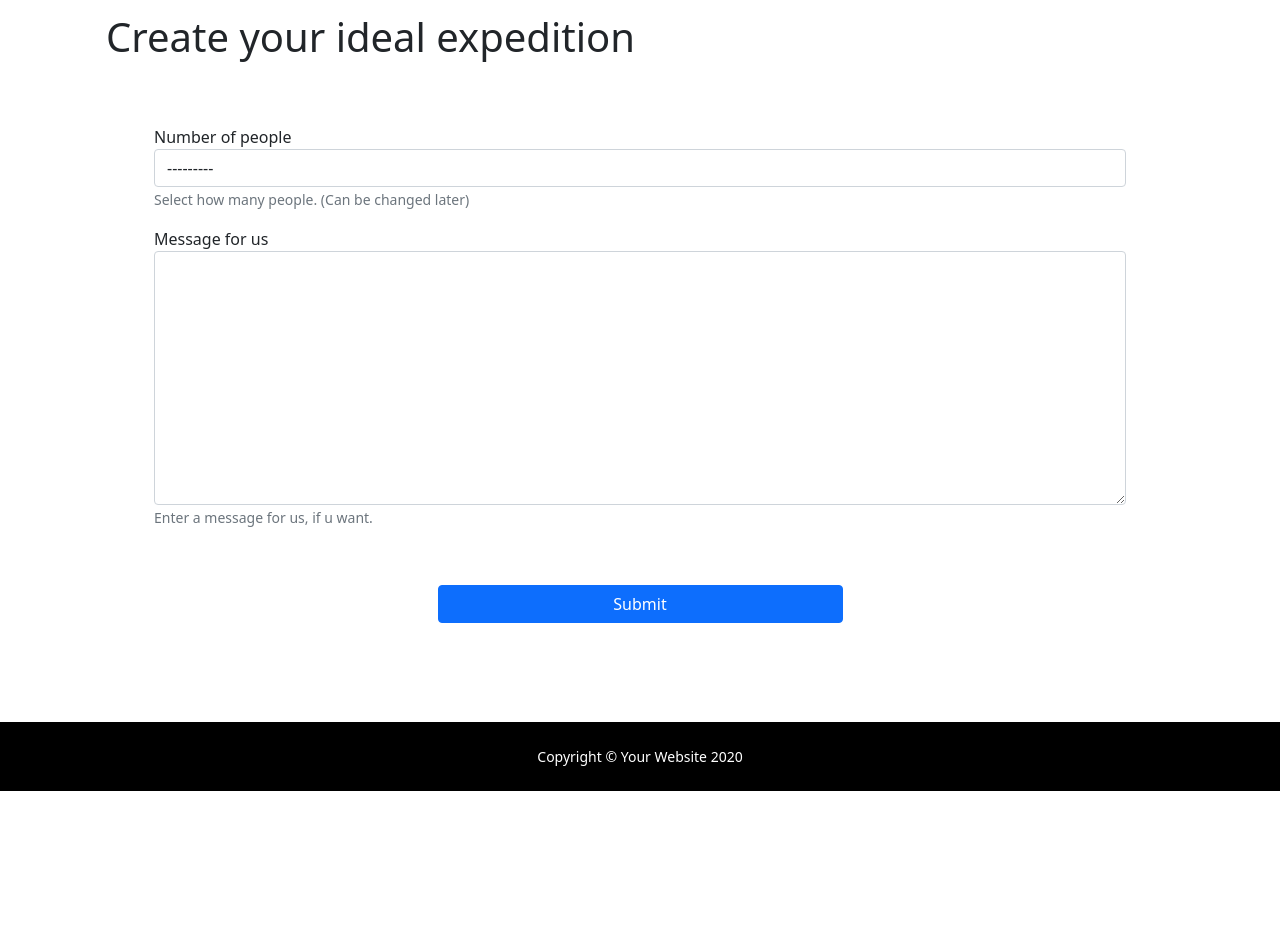
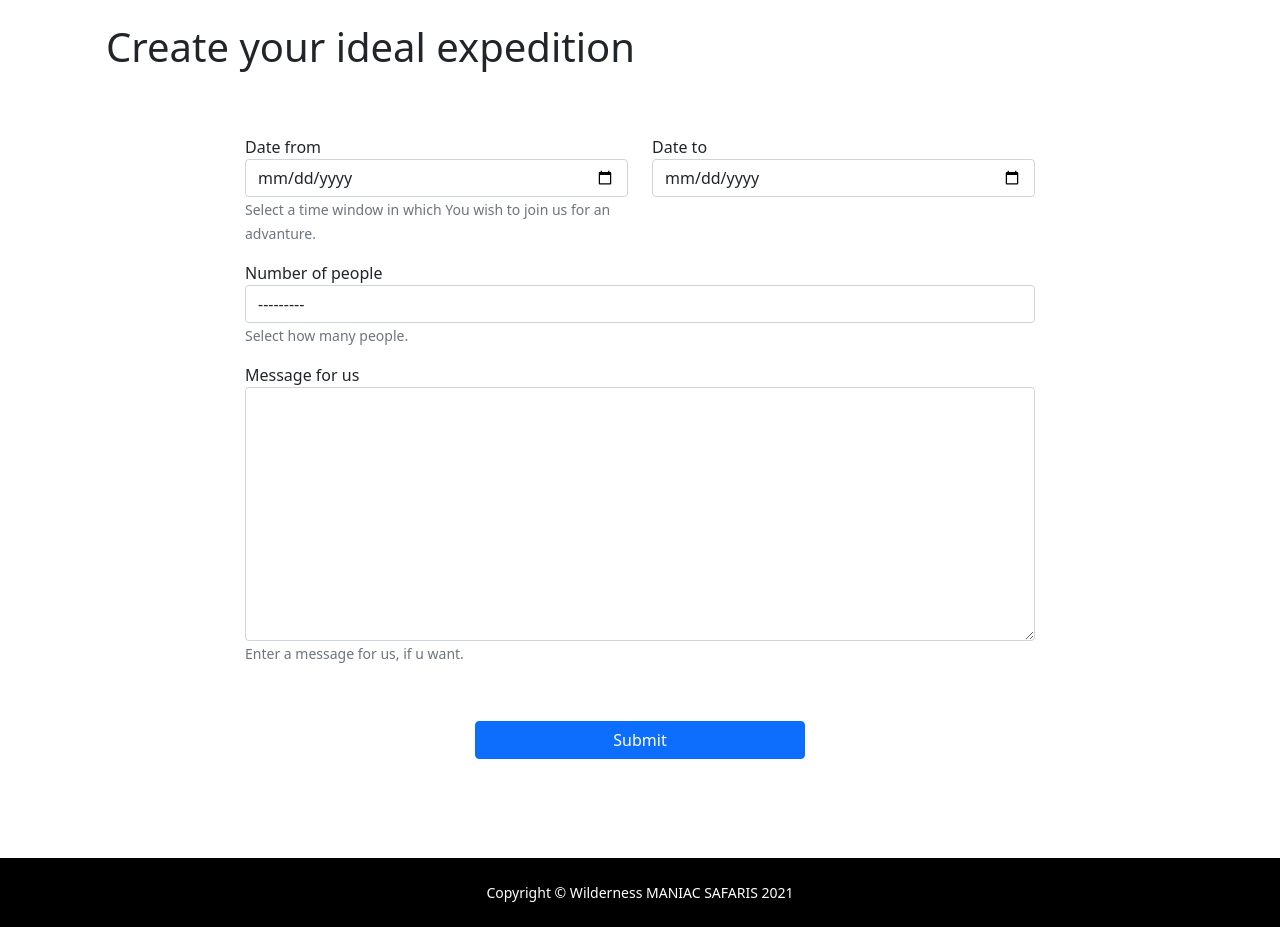
Before and after one commit to jvida/safari, a Django app: page /catalog/expedition/create in a window 1280 px wide. Shown: the part 497-1424 px from the top of the page. Before the commit the page ends 1288 px from the top, so only its background shows below. Run offline with Django 3.2, Linux system fonts and the light colour scheme; data that the repository does not hold is empty; some libraries are stand-ins or nearby versions.

Commit message:
Added date and date validation for create-expedition. Added label and changed name to title in DailyPlan model. Fixes.

```diff
--- a/catalog/forms.py
+++ b/catalog/forms.py
@@ -1,12 +1,12 @@
 import re
-from datetime import date
+from datetime import date, timedelta
 from django import forms
 from django.core.files import File
 
 from django.core.exceptions import ValidationError
 from django.utils.translation import ugettext_lazy as _
 from django.contrib.auth.forms import UserCreationForm
-from catalog.models import User, Customer, Expedition, Trip, Feedback
+from catalog.models import User, Customer, Expedition, Trip, Feedback, Park
 
 
 def name_validation(first_name, last_name):
@@ -20,7 +20,7 @@ def name_validation(first_name, last_name):
 
 def img_validation(picture, mb_limit):
     errors = {}
-    # if it's str, it's loaded frim DB => not updated picture => no need to check it
+    # if it's str, it's loaded from DB => not updated picture => no need to check it
     if not isinstance(picture, str):
         if picture:
             if picture.size > mb_limit * 1024 * 1024:
@@ -28,13 +28,9 @@ def img_validation(picture, mb_limit):
     return errors
 
 
-def date_validation(date_of_trip, oldest_allowed, newest_allowed):
-    errors = {}
-
-    if date_of_trip < oldest_allowed:
-        errors['date_of_trip'] = _('ERROR too old')
-    elif date_of_trip > newest_allowed:
-        errors['date_of_trip'] = _('ERROR too young')
+def date_validation(errors, given_date, newest_allowed, oldest_allowed, error_field, error_msg):
+    if given_date < newest_allowed or given_date > oldest_allowed:
+        errors[error_field] = _(error_msg)
     return errors
 
 
@@ -141,7 +137,7 @@ class BaseTripFormSet(forms.BaseModelFormSet):
         for form in self.forms:
             if self.can_delete and self._should_delete_form(form):
                 continue
-            park = form.cleaned_data['park']    # TODO check if park exists
+            park = form.cleaned_data.get('park')    # get method returns None if it doesnt exist
             if park:
                 if park in parks:
                     form.add_error('park', 'Trips can\'t have same parks.')
@@ -149,15 +145,54 @@ class BaseTripFormSet(forms.BaseModelFormSet):
 
 
 class ExpeditionForm(forms.ModelForm):
+    # date_from = forms.DateField(required=True)
+    # date_to = forms.DateField(required=True)
+
     class Meta:
         model = Expedition
-        fields = ['number_of_people', 'message_for_us']
+        fields = ['date_from', 'date_to', 'number_of_people', 'message_for_us']
+        widgets = {
+            'date_from': forms.DateInput(attrs={'class': 'form-control', 'type': 'date'}),
+            'date_to': forms.DateInput(attrs={'class': 'form-control', 'type': 'date'}),
+        }
 
-    def clean_number_of_people(self):
+    def clean(self):
+        date_from = self.cleaned_data['date_from']
+        date_to = self.cleaned_data['date_to']
         number_of_people = self.cleaned_data['number_of_people']
+
+        errors = {}
+
+        if not date_from:
+            errors['date_from'] = _('Enter date.')
+        else:
+            newest_allowed = date.today() + timedelta(days=1)
+            oldest_allowed = date.today() + timedelta(days=730)
+            error_msg = 'Invalid date. Soonest allowed is tomorrow, latest allowed is today in 2 years.'
+            errors = date_validation(errors, date_from, newest_allowed=newest_allowed, oldest_allowed=oldest_allowed,
+                                     error_field='date_from', error_msg=error_msg)
+
+        if not date_to:
+            errors['date_to'] = _('Enter date.')
+        else:
+            newest_allowed = date.today() + timedelta(days=1+3)
+            oldest_allowed = date.today() + timedelta(days=730)
+            error_msg = 'Invalid date. Soonest allowed is tomorrow+3days (in case of a 2-day safari),' \
+                        ' latest allowed is today in 2 years.'
+            errors = date_validation(errors, date_to, newest_allowed=newest_allowed, oldest_allowed=oldest_allowed,
+                                     error_field='date_to', error_msg=error_msg)
+
+        if not ('date_from' in errors) and not ('date_to' in errors):
+            if date_from > date_to:
+                errors['date_from'] = _('Invalid date. "Date from" can\'t be later than "Date to"')
+            elif (date_to - date_from).days < 3:
+                errors['date_to'] = _('Invalid date. Minimum 3 days (in case of a 2-day safari)')
+
         if not number_of_people:
-            raise ValidationError(_('Enter number of people.'))
-        return number_of_people
+            errors['number_of_people'] = _('Enter number of people.')
+
+        if errors:
+            raise ValidationError(errors)
 
     # toto by som pouzil, aby form ukazal warning, ze field musi byt filled
     # ale bohuzial u tripformsetu je problem, ze modelfactory ten input html negeneruje s required
@@ -189,10 +224,13 @@ class FeedbackForm(forms.ModelForm):
 
     def clean(self):
         date_of_trip = self.cleaned_data['date_of_trip']
-        oldest_allowed = date(year=2017, month=1, day=1)
-        newest_allowed = date.today()
+        newest_allowed = date.today() - timedelta(days=365*3)
+        oldest_allowed = date.today()
 
-        errors = date_validation(date_of_trip, oldest_allowed=oldest_allowed, newest_allowed=newest_allowed)
+        errors = {}
+        error_msg = 'Invalid date. Latest allowed is today, soonest allowed is 3 years ago.'
+        errors = date_validation(errors=errors, given_date=date_of_trip, newest_allowed=newest_allowed,
+                                 oldest_allowed=oldest_allowed, error_field='date_of_trip', error_msg=error_msg)
 
         if errors:
             raise ValidationError(errors)
--- a/catalog/models.py
+++ b/catalog/models.py
@@ -86,12 +86,13 @@ class Trip(models.Model):
 
 
 class DailyPlan(models.Model):
-    name = models.CharField(max_length=150, help_text='Enter a short description for this day. (e.g. Day 1: Arusha)')
+    lable = models.CharField(max_length=150, help_text='Enter an identification for this day. (e.g. 5-day: Day 1)')
+    title = models.CharField(max_length=150, help_text='Enter a short description for this day. (e.g. Day 1: Arusha)')
     description = models.TextField(max_length=2000, help_text='Enter a programme for this day.')
 
     def __str__(self):
         """String for representing the Model object."""
-        return self.name
+        return self.lable
 
 
 class Itinerary(models.Model):
@@ -112,11 +113,12 @@ class Expedition(models.Model):
                                                                                                        'trips.')
     trips = models.ManyToManyField(Trip, help_text='Select trips you wish to visit.')
     CHOICES = [(i, i) for i in range(1, 10)]
-    number_of_people = models.IntegerField(choices=CHOICES, blank=True, null=True, help_text='Select how many people.'
-                                                                                             ' (Can be changed later)')
+    number_of_people = models.IntegerField(choices=CHOICES, blank=True, null=True, help_text='Select how many people.')
     message_for_us = models.TextField(max_length=2000, blank=True, help_text='Enter a message for us, if u want.')
     recommended = models.BooleanField(default=False, help_text='Is this a recommended trip by agency?')
     itinerary = models.ForeignKey('Itinerary', on_delete=models.CASCADE, blank=True, null=True)
+    date_from = models.DateField(blank=True, null=True, help_text='Select a time window in which You wish to join us for an advanture.')
+    date_to = models.DateField(blank=True, null=True)
 
     # def display_trips(self):
     #     """Create a string for the Trip. This is required to display trips in Admin."""
--- a/catalog/static/css/styles.css
+++ b/catalog/static/css/styles.css
@@ -6,8 +6,8 @@
 
 /* so header image has max width*/
 .container-header-image, #container-header-title {
-    max-width: 1400px;
-    margin: 0 auto;
+    /*max-width: 1400px;*/
+    /*margin: 0 auto;*/
 }
 
 /* so navbar has max width*/
@@ -148,8 +148,8 @@ a[href^="mailto:"], a[href^="tel:"] {
 /* So jumping to a specific part of a page considers a sticky navbar */
 .jump-href:before {
   display: block;
-  height: 56px;   /* equal to the header height */
-  margin-top: -56px;  /* negative margin equal to the header height */
+  height: 66px;   /* equal to the header height */
+  margin-top: -66px;  /* negative margin equal to the header height */
   visibility: hidden;
   content: "";
 }
@@ -159,3 +159,9 @@ a[href^="mailto:"], a[href^="tel:"] {
     float: right;
 }
 /* My expeditions END */
+
+/* About us START */
+#contacts > p > b > a {
+    text-decoration: none;
+}
+/* About us END */
--- a/catalog/templates/base_generic.html
+++ b/catalog/templates/base_generic.html
@@ -45,7 +45,9 @@
     <div id="content-wrap"> {# these two #}
       <nav class="navbar sticky-top navbar-expand-lg navbar-dark bg-company-red">
         <div class="container-fluid">
-        <a class="navbar-brand" href="#">Navbar</a>
+        <a class="navbar-brand" href="#">
+          <img class="rounded-circle" src="{% static 'img/logo-big.jpg' %}" alt="Navbar" width="40" height="40">
+        </a>
         <button class="navbar-toggler" type="button" data-bs-toggle="collapse" data-bs-target="#navbarNavAltMarkup" aria-controls="navbarNavAltMarkup" aria-expanded="false" aria-label="Toggle navigation">
           <span class="navbar-toggler-icon"></span>
         </button>
@@ -88,8 +90,8 @@
                 About Us
               </a>
               <ul class="dropdown-menu" aria-labelledby="navbarDropdownMenuAboutUs">
-                <li><a class="dropdown-item" href="{% url 'about-us' %}#about-us">About Us</a></li>
-                <li><a class="dropdown-item" href="{% url 'about-us' %}#contacts">Contacts</a></li>
+                <li><a class="dropdown-item" href="{% url 'about-us' %}#about-us-tag">About Us</a></li>
+                <li><a class="dropdown-item" href="{% url 'about-us' %}#contacts-tag">Contacts</a></li>
               </ul>
             </li>
           </ul>
@@ -128,7 +130,7 @@
       </nav>
 
       <div class="container-header-image">
-        <img src="{% static 'img/skuska5.jpg' %}" class="img-fluid" alt="...">
+        <img src="{% static 'img/title-img.jpg' %}" class="img-fluid" alt="...">
         <div class="container">
           <div class="row">
             <div class="col-sm-12">
@@ -175,7 +177,7 @@
     </div>
     <footer class="py-4" style="background-color: black" id="footer">
       <div class="container">
-        <p class="m-0 text-center text-white small">Copyright &copy; Your Website 2020</p>
+        <p class="m-0 text-center text-white small">Copyright &copy; Wilderness MANIAC SAFARIS 2021</p>
       </div>
     </footer>
   </div>
--- a/catalog/templates/catalog/create_expedition.html
+++ b/catalog/templates/catalog/create_expedition.html
@@ -10,7 +10,7 @@
 
   <div class="container">
     <div class="row justify-content-center">
-      <div class="col-lg-12">
+      <div class="col-lg-10">
         <div class="p-5">
           <form id="form-container" method="post">
             {% csrf_token %}
@@ -23,7 +23,17 @@
               </div>
             {% endfor %}
             <div class="crispy-form-expedition">
-              {{ expedition_form|crispy }}
+{#              {{ expedition_form|crispy }}#}
+              <div class="row">
+                <div class="col-md-6 mb-0">
+                  {{ expedition_form.date_from|as_crispy_field }}
+                </div>
+                <div class="col-md-6 mb-0">
+                  {{ expedition_form.date_to|as_crispy_field }}
+                </div>
+              </div>
+              {{ expedition_form.number_of_people|as_crispy_field }}
+              {{ expedition_form.message_for_us|as_crispy_field }}
             </div>
             <div class="d-grid gap-2 col-5 mx-auto py-5">
               <button class="btn btn-primary" type="submit">Submit</button>
--- a/catalog/views.py
+++ b/catalog/views.py
@@ -294,6 +294,9 @@ def edit_my_expedition(request, pk):
             # process the data in form.cleaned_data as required
 
             expedition_instance.number_of_people = expedition_form.cleaned_data['number_of_people']
+            expedition_instance.message_for_us = expedition_form.cleaned_data['message_for_us']
+            expedition_instance.date_from = expedition_form.cleaned_data['date_from']
+            expedition_instance.date_to = expedition_form.cleaned_data['date_to']
             expedition_instance.trips.clear()
 
             trips = trip_formset.save(
--- a/safari/settings.py
+++ b/safari/settings.py
@@ -40,6 +40,7 @@ INSTALLED_APPS = [
     'catalog.apps.CatalogConfig',
     'crispy_forms',
     'django_cleanup.apps.CleanupConfig',
+    'django_bleach',
 ]
 
 MIDDLEWARE = [
@@ -136,3 +137,5 @@ MEDIA_URL = "/media/"
 EMAIL_BACKEND = 'django.core.mail.backends.console.EmailBackend'
 
 CRISPY_TEMPLATE_PACK = 'bootstrap4'
+
+BLEACH_ALLOWED_TAGS = ['p', 'b', 'i', 'u', 'em', 'strong', 'a']
```
Also changed, not shown: catalog/templates/catalog/about_us.html (+22 -6 lines), catalog/templates/catalog/expedition_list.html (+11 -8 lines), catalog/templates/catalog/park_list.html (+20 -12 lines), catalog/templates/index.html (+70 -8 lines), catalog/migrations/0027_auto_20210406_0318.py (added), catalog/migrations/0028_auto_20210407_0228.py (added), catalog/migrations/0029_dailyplan_lable.py (added).
